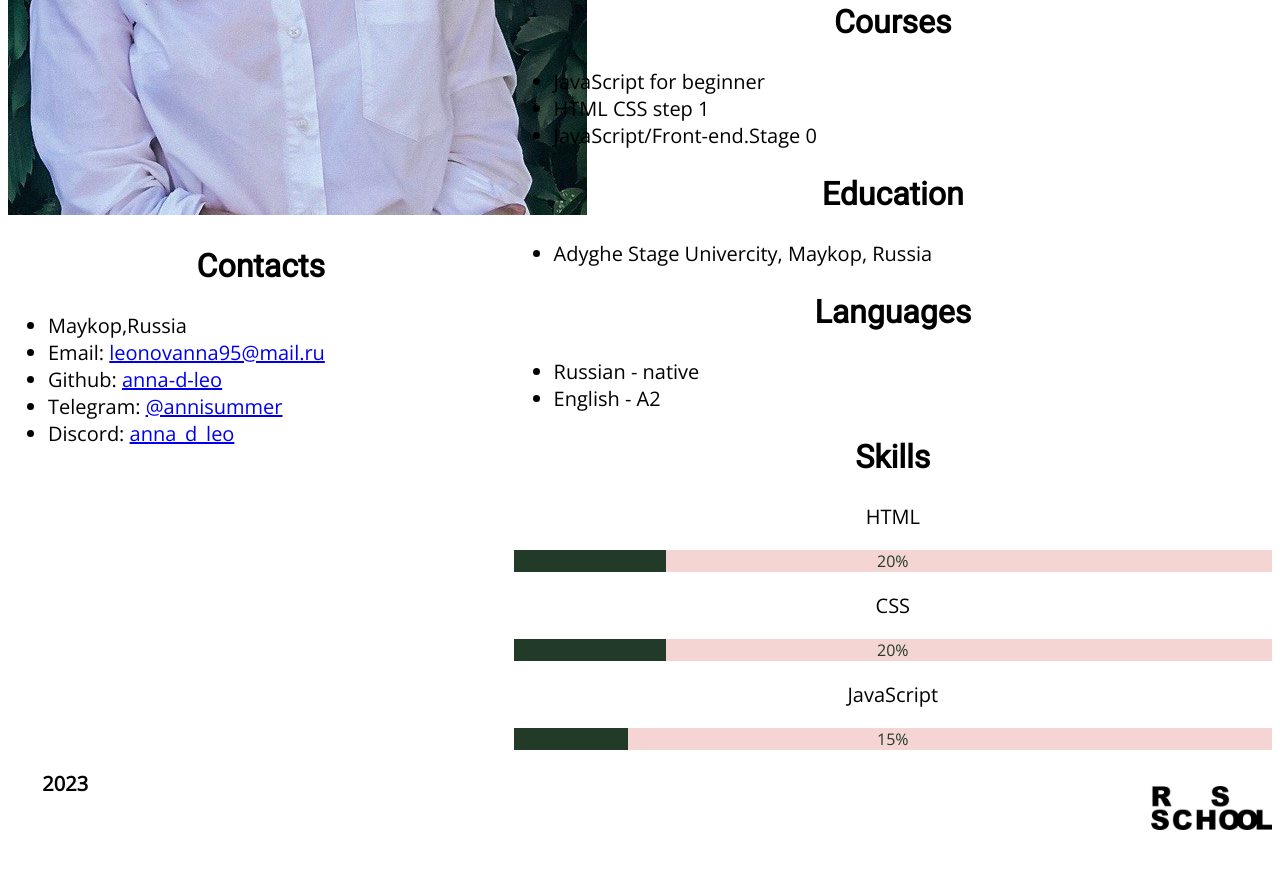
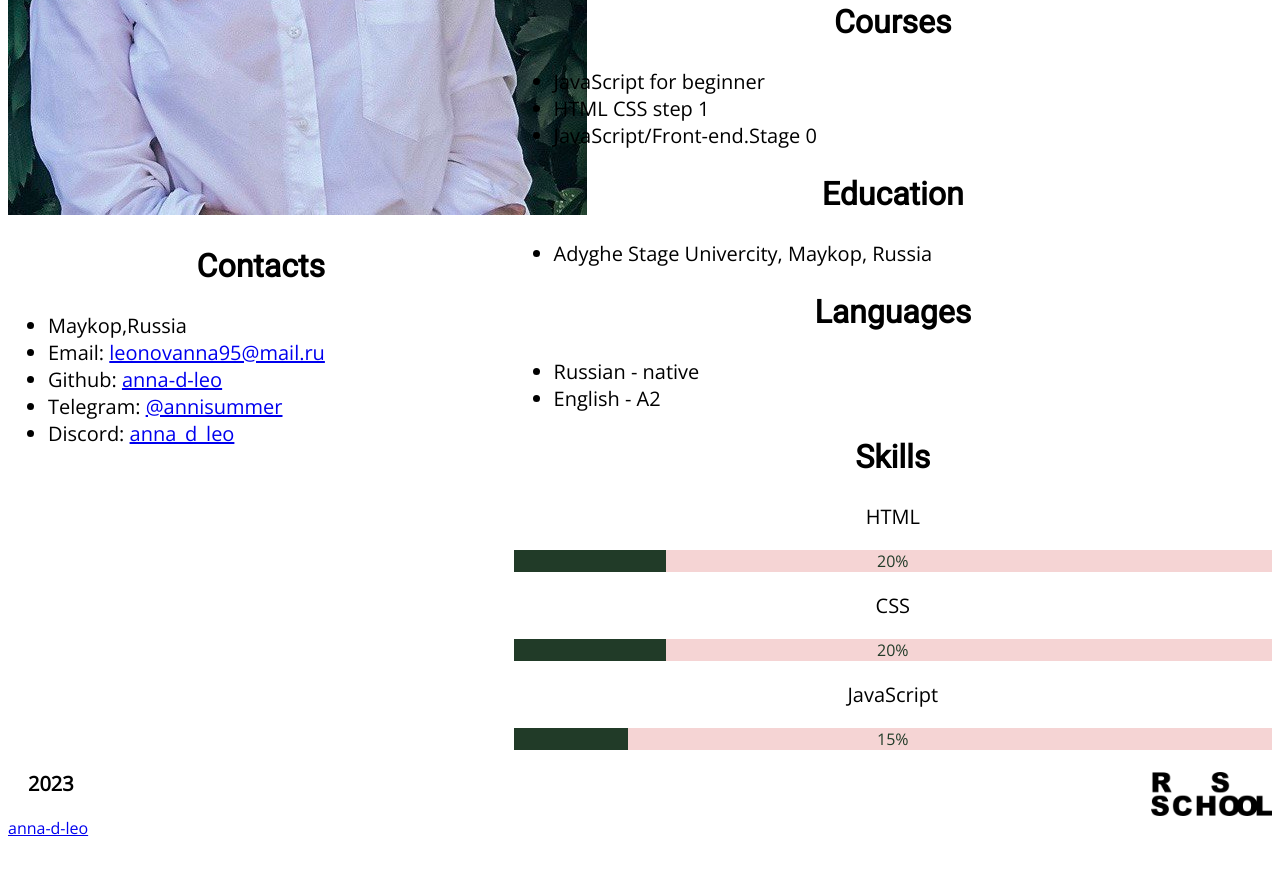
Before and after one commit to anna-d-leo/rsschool-cv, a plain HTML site: page index.html in a window 1280 px wide. Shown: the part 752-1627 px from the top of the page. After the commit the page ends 1599 px from the top, so only its background shows below. Drawn offline with nearby package versions, Linux system fonts and the light colour scheme; a web font is replaced by a local one.

Commit message:
feat: added link on author github

```diff
--- a/index.html
+++ b/index.html
@@ -116,7 +116,7 @@
         </main>
         <footer class = "footer-container">
             <div>
-                <p><strong>2023</strong></p> <a href="https://github.com/anna-d-leo" class="github nav-link">anna-d-leo</a></div>
+                <p><strong>2023</strong></p> <a href="https://github.com/anna-d-leo">anna-d-leo</a></div>
                 <a href="https://rs.school/js/" target="_blank" class="footer_rs-school-links"></a>
 
         </footer>
```
Also changed, not shown: 1 other file.
